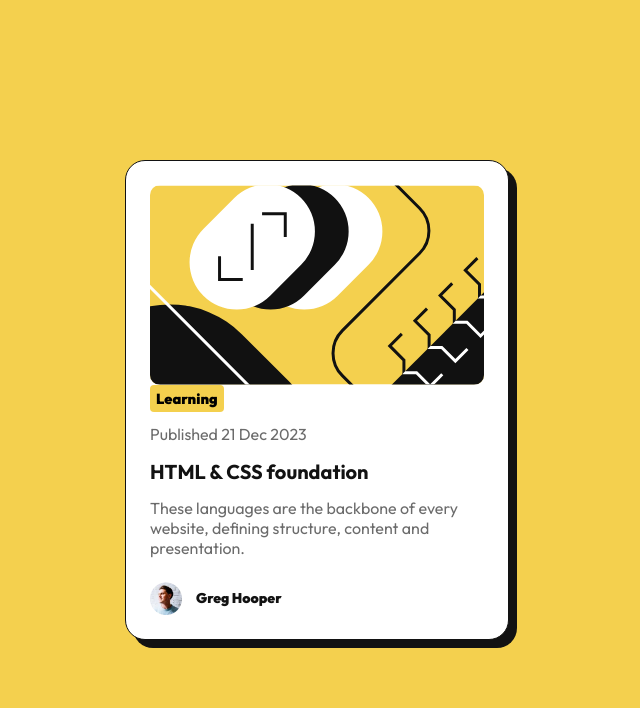
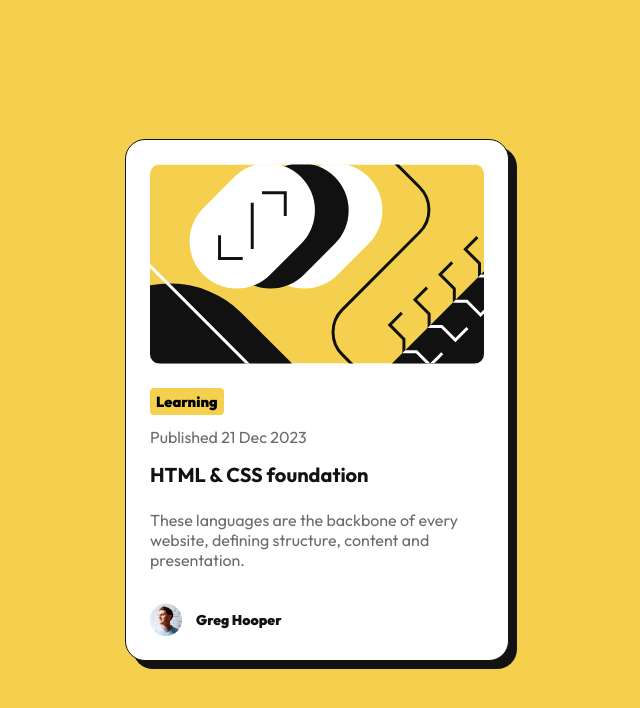
Before and after one commit to MAAM1970/fem-newbie-BlogPreviewCard, a plain HTML site: page index.html in a window 1280 px wide. Shown: the whole page, without its empty margins (323-963 px from the left). Drawn offline with Linux system fonts and the light colour scheme.

Commit message:
Height Fix

```diff
--- a/style.css
+++ b/style.css
@@ -59,8 +59,7 @@ main {
 
 figure {
   max-width: 100%;
-  height: 20rem
-  /* aspect-ratio: 4/2.64; */
+  height: 20rem;
 
   margin-block-end: 2.4rem;
 }
@@ -122,7 +121,7 @@ figure {
   color: var(--gray-500);
   font-size: 1.4rem;
 
-  /* padding: 0.4rem 0; */
+  padding: 0.9rem 0;
 }
 
 .author {
```
